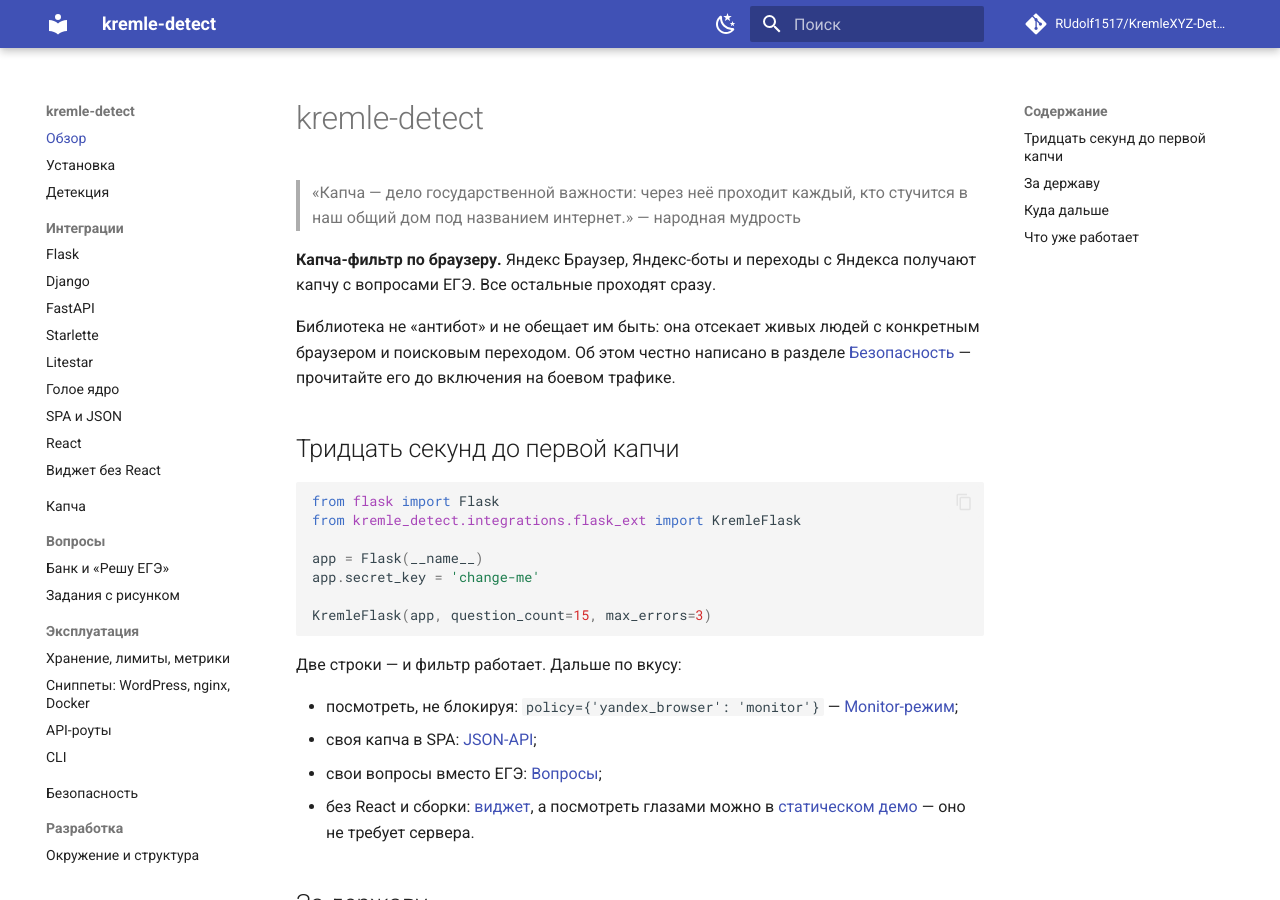
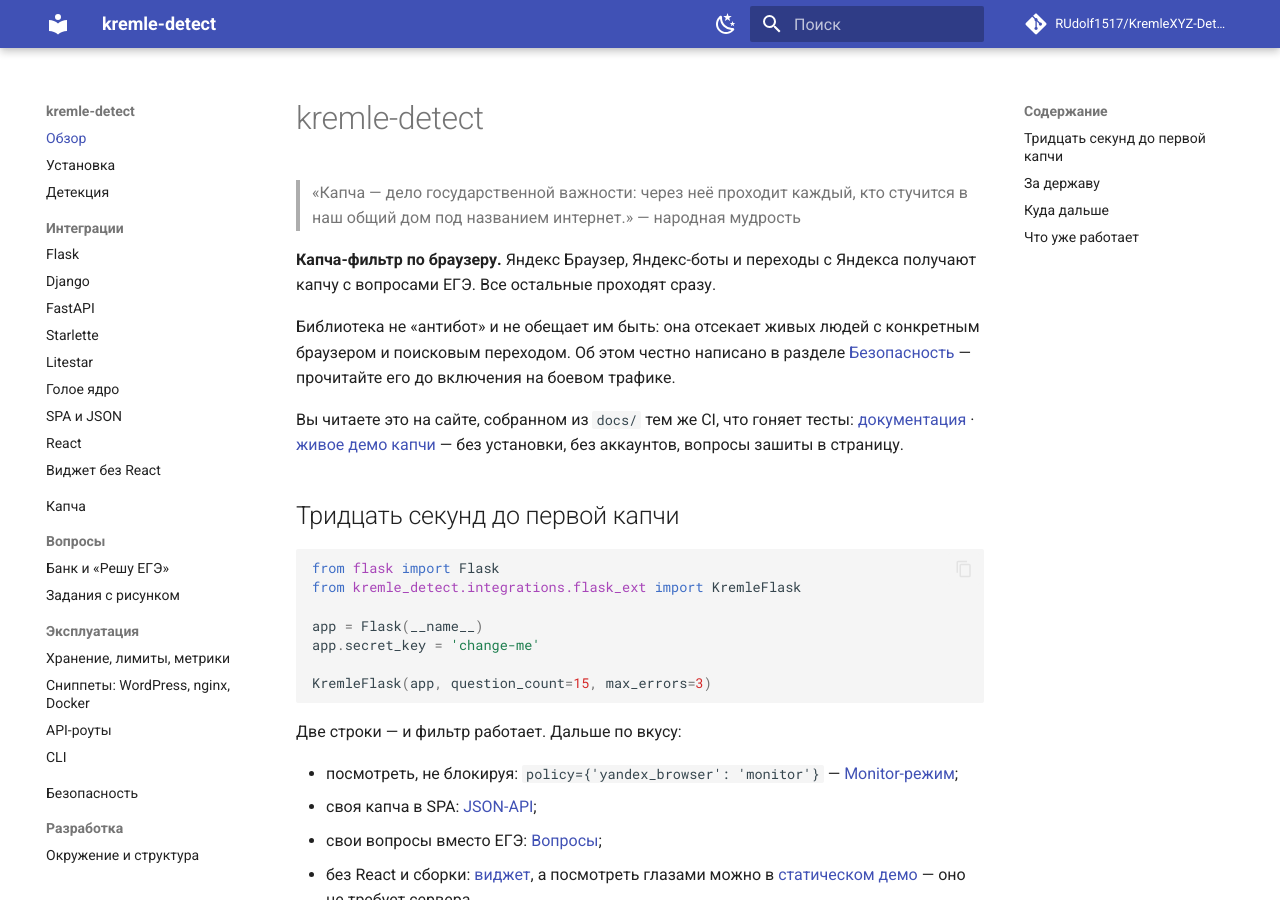
Before and after one commit to RUdolf1517/KremleXYZ-Detect, an MkDocs documentation site: the page built from docs/index.md, in a window 1280 px wide and 900 px high. Built offline with MkDocs 1.6.1 and Material for MkDocs 9.7.7, drawn with Linux system fonts in a browser that asks for light colours; comment, search, counter and statistics services are not loaded.

Commit message:
docs: ссылки на опубликованный сайт и демо
Pages включён (build_type=workflow), адрес живой — ставим ссылки в docs/index.md
и README, а в release.md фиксируем фактическое состояние и то, что ручной запуск
требует actions:write (иначе — пуш в docs/**).

Co-authored-by: arena-agent <297053741+arena-agent@users.noreply.github.com>

```diff
--- a/docs/index.md
+++ b/docs/index.md
@@ -9,6 +9,11 @@
 Библиотека не «антибот» и не обещает им быть: она отсекает живых людей с
 конкретным браузером и поисковым переходом. Об этом честно написано в разделе
 [Безопасность](security.md) — прочитайте его до включения на боевом трафике.
+
+Вы читаете это на сайте, собранном из `docs/` тем же CI, что гоняет тесты:
+[документация](https://rudolf1517.github.io/KremleXYZ-Detect/) ·
+[живое демо капчи](https://rudolf1517.github.io/KremleXYZ-Detect/demo.html) —
+без установки, без аккаунтов, вопросы зашиты в страницу.
 
 ## Тридцать секунд до первой капчи
 
```
Also changed, not shown: README.md (+3 -1 lines), docs/release.md (+5 -0 lines).
